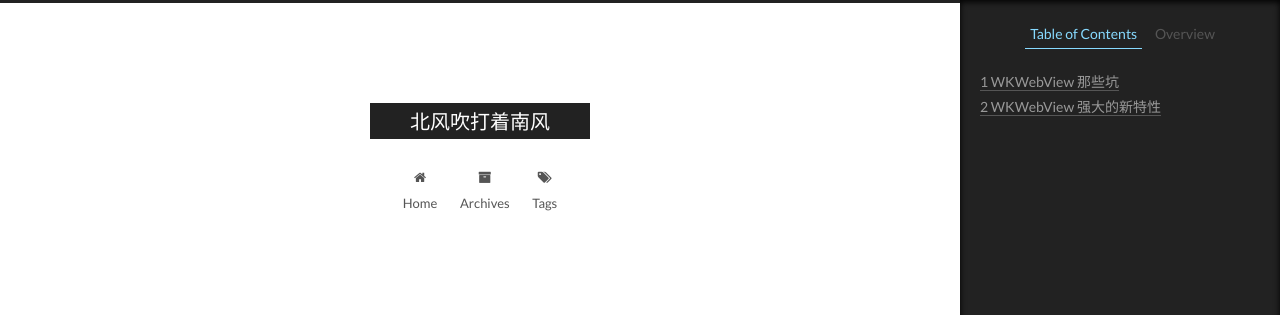
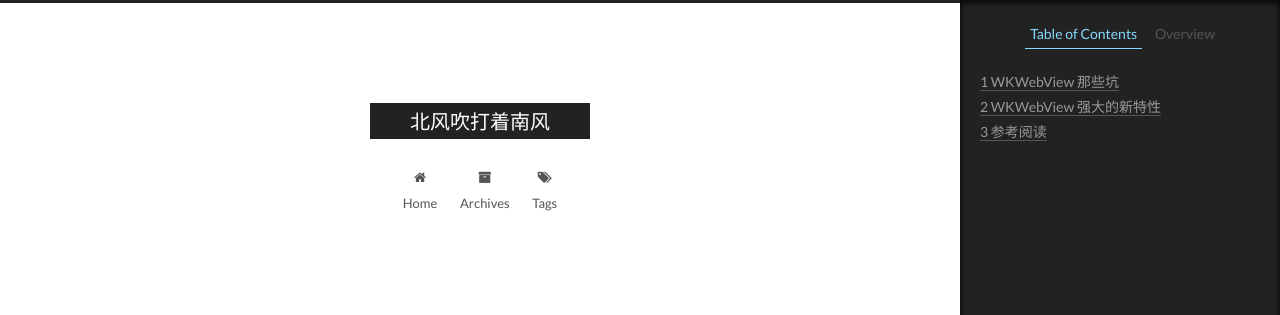
Before and after one commit to xtcmoons/xtcmoons.github.io, a Jekyll site: the page built from _posts/iOS/2018-06-29-WKWebView-Cookie.md, in a window 1280 px wide. Shown: the top 315 px of the page. Built offline with Jekyll 4.4.1, drawn with Linux system fonts in a browser that asks for light colours.

Commit message:
排版
排版

```diff
--- a/_posts/iOS/2018-06-29-WKWebView-Cookie.md
+++ b/_posts/iOS/2018-06-29-WKWebView-Cookie.md
@@ -34,7 +34,8 @@
 具体参考[Demo](https://github.com/xtcmoons/WKWebView-Cookie)的实现
 
 ---
-[参考:iOS中UIWebView与WKWebView、JavaScript与OC交互、Cookie管理看我就够](http://blog.darkangel7.com/2016/09/01/iOS%E4%B8%ADUIWebView%E4%B8%8EWKWebView%E3%80%81JavaScript%E4%B8%8EOC%E4%BA%A4%E4%BA%92%E3%80%81Cookie%E7%AE%A1%E7%90%86%E7%9C%8B%E6%88%91%E5%B0%B1%E5%A4%9F%EF%BC%88%E4%B8%8A%EF%BC%89/)<br />
+## 参考阅读
+[iOS中UIWebView与WKWebView、JavaScript与OC交互、Cookie管理看我就够](http://blog.darkangel7.com/2016/09/01/iOS%E4%B8%ADUIWebView%E4%B8%8EWKWebView%E3%80%81JavaScript%E4%B8%8EOC%E4%BA%A4%E4%BA%92%E3%80%81Cookie%E7%AE%A1%E7%90%86%E7%9C%8B%E6%88%91%E5%B0%B1%E5%A4%9F%EF%BC%88%E4%B8%8A%EF%BC%89/)<br />
 [https://github.com/ScottZg/WKWebViewNewFeature](https://github.com/ScottZg/WKWebViewNewFeature)<br />
 [https://cloud.tencent.com/developer/article/1033743](https://cloud.tencent.com/developer/article/1033743)<br />
 [https://cloud.tencent.com/developer/article/1071660](https://cloud.tencent.com/developer/article/1071660)<br />
```
